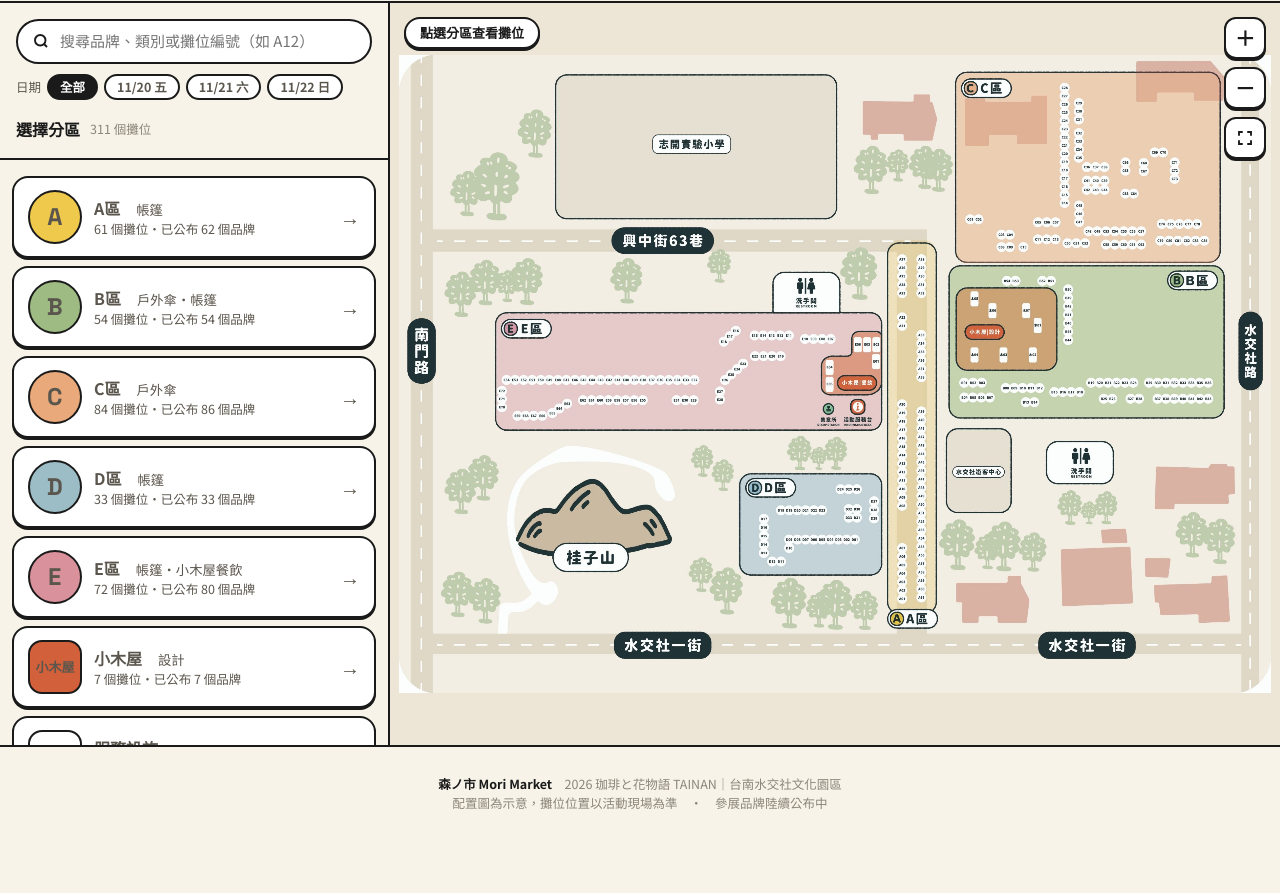
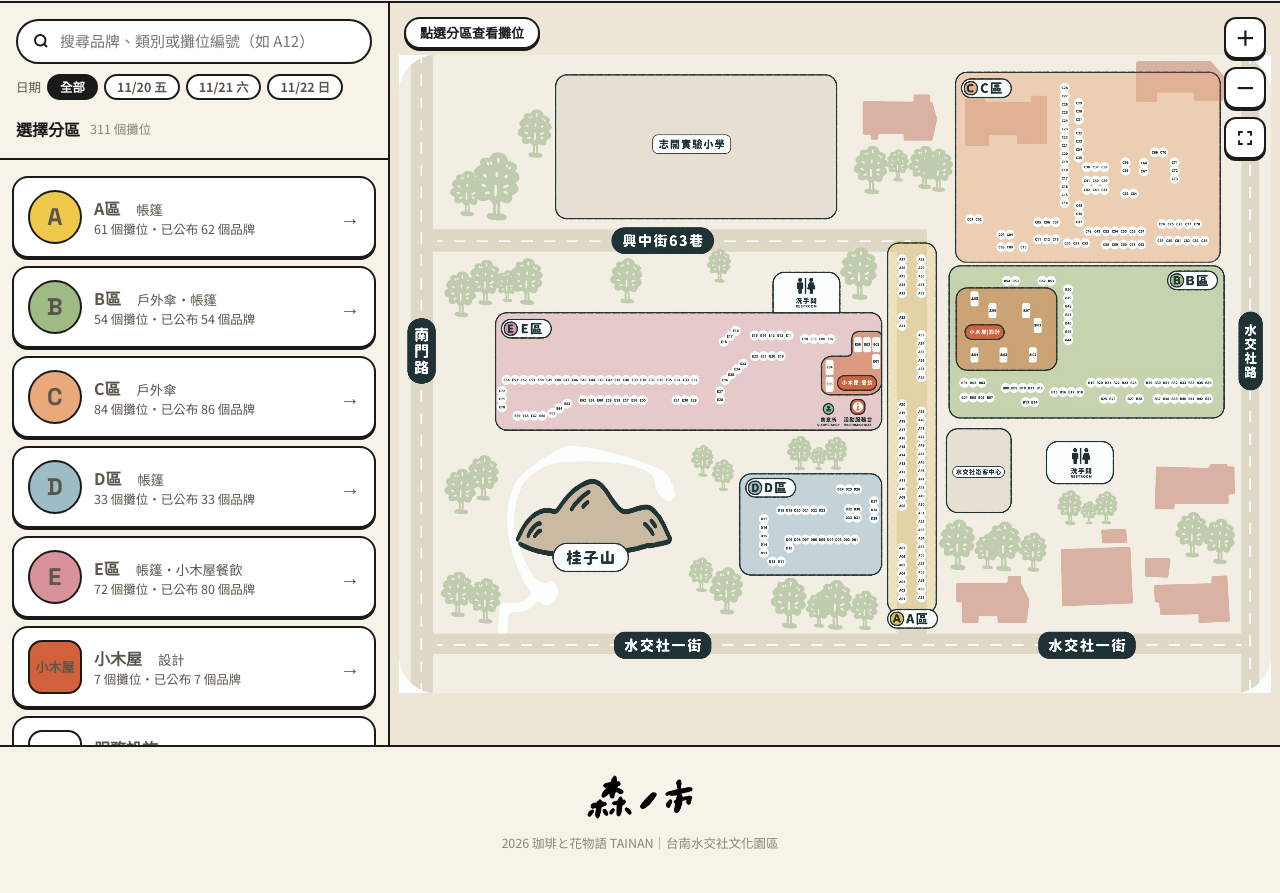
Before and after one commit to morimarket/coffee-flower-tainan-2026, a plain HTML site: page index.html in a window 1280 px wide. Shown: the part 542-1435 px from the top of the page. Before the commit the page ends 1395 px from the top, so only its background shows below. Drawn offline with Linux system fonts and the light colour scheme.

Commit message:
Footer: Mori logo, remove placeholder notes

```diff
--- a/index.html
+++ b/index.html
@@ -135,6 +135,7 @@ a{color:inherit}
 .toast{position:fixed;left:50%;bottom:24px;transform:translateX(-50%);background:var(--ink);color:#fff;padding:8px 16px;border-radius:999px;font-size:13.5px;z-index:50;display:none}
 footer{padding:28px 20px 40px;text-align:center;color:var(--muted);font-size:12.5px;border-top:2px solid var(--ink)}
 footer b{color:var(--ink)}
+.foot-logo{display:inline-block;height:44px;width:auto;margin-bottom:10px}
 
 @media (max-width:900px){
   .topbar{padding:8px 14px}.meta,.brand small{display:none}
@@ -212,8 +213,8 @@ footer b{color:var(--ink)}
 </main>
 
 <footer>
-  <b>森ノ市 Mori Market</b>　2026 珈琲と花物語 TAINAN｜台南水交社文化園區<br>
-  配置圖為示意，攤位位置以活動現場為準　·　參展品牌陸續公布中
+  <img class="foot-logo" src="mori-logo.png" width="830" height="344" alt="森ノ市 Mori Market"><br>
+  2026 珈琲と花物語 TAINAN｜台南水交社文化園區
 </footer>
 <div class="toast" id="toast"></div>
 
```
Also changed, not shown: mori-logo.png (added).
